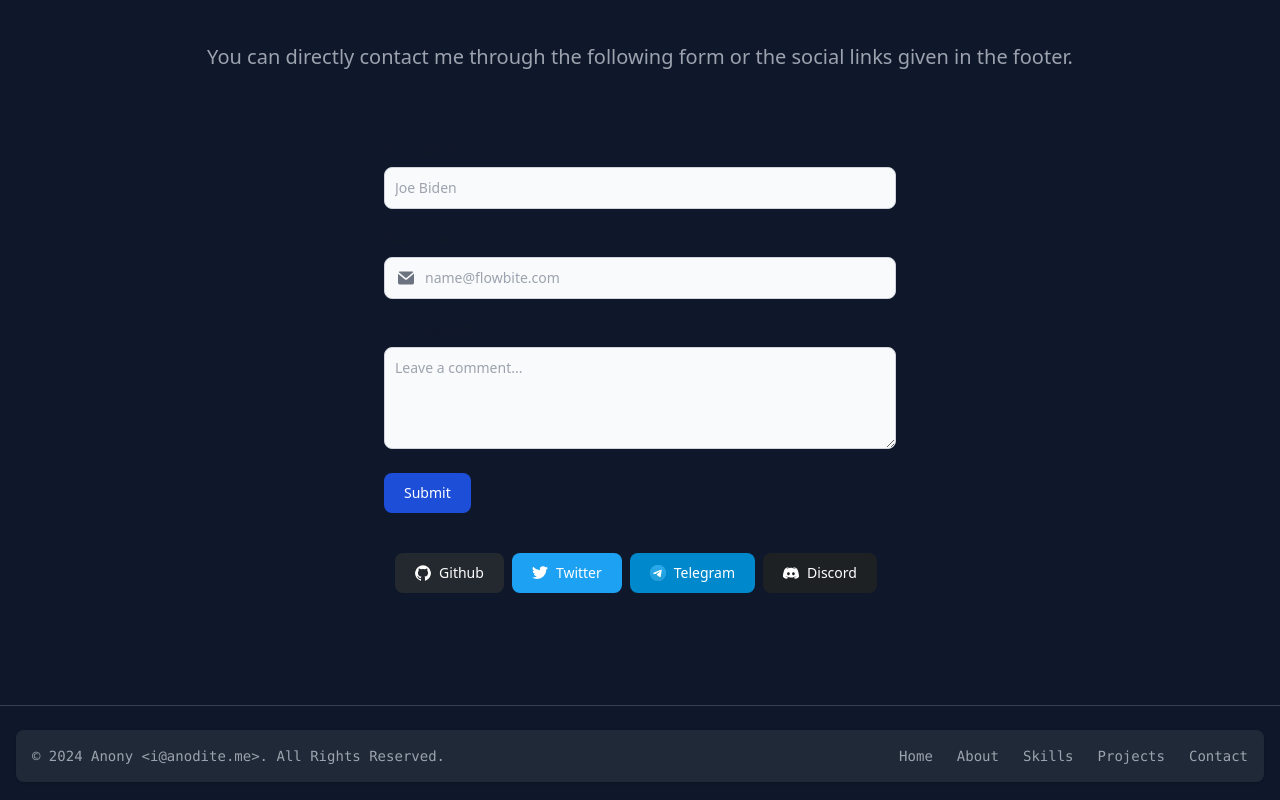
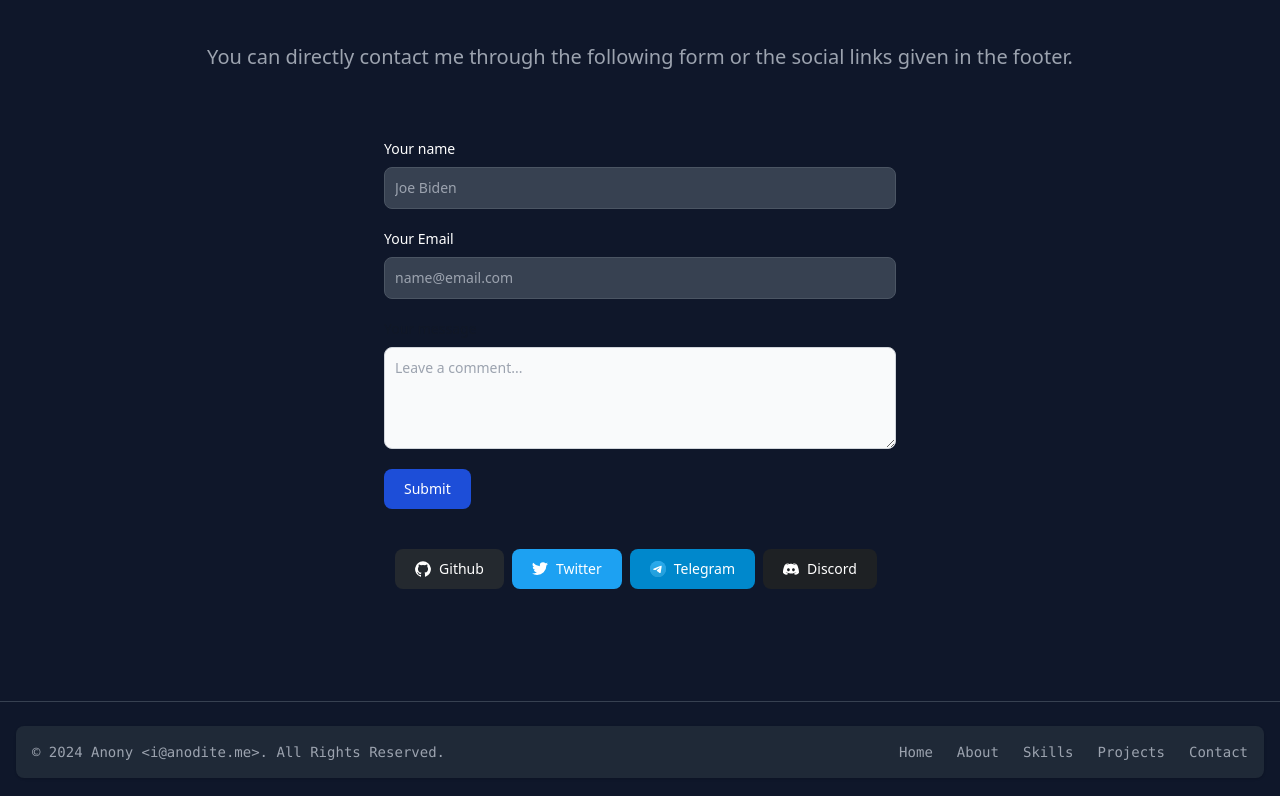
Before and after one commit to celestix/portfolio, a React (Create React App) app: page / in a window 1280 px wide. Shown: the part 3809-4609 px from the top of the page. Built offline with nearby package versions, Linux system fonts and the light colour scheme.

Commit message:
fix overlying email input

```diff
--- a/src/sections/contact/Contact.jsx
+++ b/src/sections/contact/Contact.jsx
@@ -13,24 +13,17 @@ export default function Contact() {
           </p>
           <form class="mx-auto max-w-lg">
             <div class="mb-5">
-              <label for="name" class="block mb-2 text-sm font-medium text-gray-900 dark:text-white">Your name</label>
-              <input type="text" id="name" class="bg-gray-50 border border-gray-300 text-gray-900 text-sm rounded-lg focus:ring-blue-500 focus:border-blue-500 block w-full p-2.5 dark:bg-gray-700 dark:border-gray-600 dark:placeholder-gray-400 dark:text-white dark:focus:ring-blue-500 dark:focus:border-blue-500" placeholder="Joe Biden" required />
+              <label for="name" class="block mb-2 text-sm font-medium text-white">Your name</label>
+              <input type="text" id="name" class="border text-sm rounded-lg block w-full p-2.5 bg-gray-700 border-gray-600 placeholder-gray-400 text-white focus:ring-blue-500 focus:border-blue-500" placeholder="Joe Biden" required />
             </div>
             <div class="mb-5">
-              <label for="email-address-icon" class="block mb-2 text-sm font-medium text-gray-900 dark:text-white">Your Email</label>
-              <div class="relative">
-                <div class="absolute inset-y-0 start-0 flex items-center ps-3.5 pointer-events-none">
-                  <svg class="w-4 h-4 text-gray-500 dark:text-gray-400" aria-hidden="true" xmlns="http://www.w3.org/2000/svg" fill="currentColor" viewBox="0 0 20 16">
-                    <path d="m10.036 8.278 9.258-7.79A1.979 1.979 0 0 0 18 0H2A1.987 1.987 0 0 0 .641.541l9.395 7.737Z"/>
-                    <path d="M11.241 9.817c-.36.275-.801.425-1.255.427-.428 0-.845-.138-1.187-.395L0 2.6V14a2 2 0 0 0 2 2h16a2 2 0 0 0 2-2V2.5l-8.759 7.317Z"/>
-                  </svg>
-                </div>
-              <input type="text" id="email-address-icon" class="bg-gray-50 border border-gray-300 text-gray-900 text-sm rounded-lg focus:ring-blue-500 focus:border-blue-500 block w-full ps-10 p-2.5  dark:bg-gray-700 dark:border-gray-600 dark:placeholder-gray-400 dark:text-white dark:focus:ring-blue-500 dark:focus:border-blue-500" placeholder="name@flowbite.com" />
-              </div>
+              <label for="name" class="block mb-2 text-sm font-medium text-white">Your Email</label>
+              <input type="email" id="email" class="border text-sm rounded-lg block w-full p-2.5 bg-gray-700 border-gray-600 placeholder-gray-400 text-white focus:ring-blue-500 focus:border-blue-500" placeholder="name@email.com" required />
             </div>
-            <label for="message" class="block mb-2 text-sm font-medium text-gray-900 dark:text-white">Your message</label>
-            <textarea id="message" rows="4" class="block p-2.5 w-full text-sm text-gray-900 bg-gray-50 rounded-lg border border-gray-300 focus:ring-blue-500 focus:border-blue-500 dark:bg-gray-700 dark:border-gray-600 dark:placeholder-gray-400 dark:text-white dark:focus:ring-blue-500 dark:focus:border-blue-500" placeholder="Leave a comment..."></textarea>
-            <br />
+            <div class="mb-5">
+              <label for="message" class="block mb-2 text-sm font-medium text-gray-900 dark:text-white">Your message</label>
+              <textarea id="message" rows="4" class="block p-2.5 w-full text-sm text-gray-900 bg-gray-50 rounded-lg border border-gray-300 focus:ring-blue-500 focus:border-blue-500 dark:bg-gray-700 dark:border-gray-600 dark:placeholder-gray-400 dark:text-white dark:focus:ring-blue-500 dark:focus:border-blue-500" placeholder="Leave a comment..."></textarea>
+            </div>
             <button type="submit" class="text-white bg-blue-700 hover:bg-blue-800 focus:ring-4 focus:outline-none focus:ring-blue-300 font-medium rounded-lg text-sm w-full sm:w-auto px-5 py-2.5 text-center dark:bg-blue-600 dark:hover:bg-blue-700 dark:focus:ring-blue-800">Submit</button>
           </form>
           <div class="flex flex-row justify-center md:my-10 mt-10">
```
